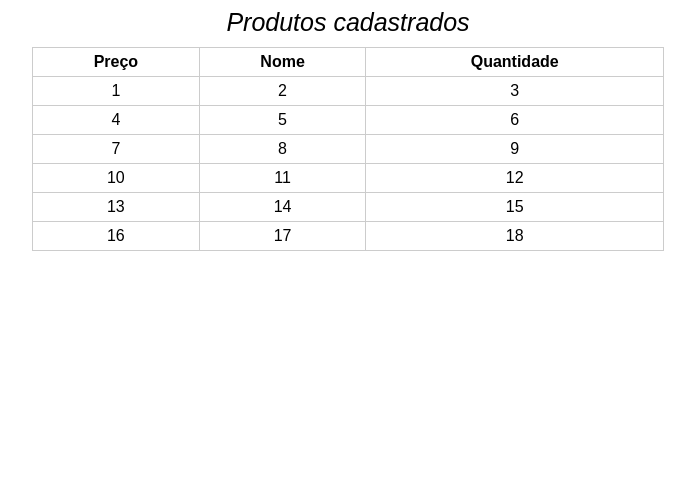
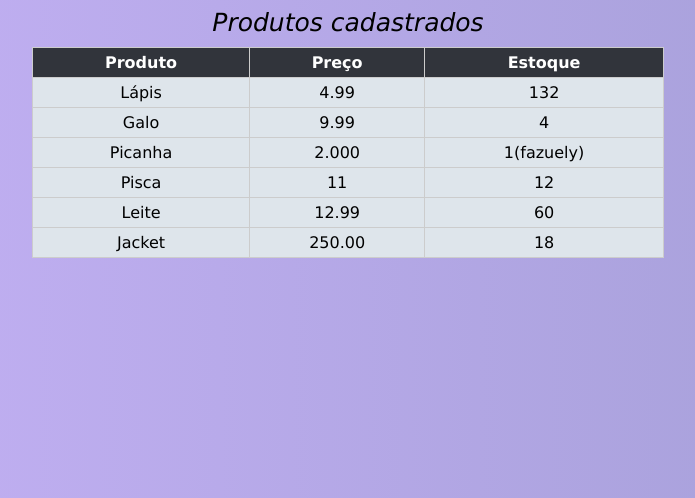
Before and after one commit to rz0777/App-Xastre, a PHP site: page / in a window 1280 px wide. Shown: the top 498 px of the page, without its empty margins (292-987 px from the left). Run offline with PHP 8.4, Linux system fonts and the light colour scheme.

Commit message:
css estilo tetando

```diff
--- a/php/src/estilo.css
+++ b/php/src/estilo.css
@@ -1,21 +1,30 @@
 
         body{
-            font-family: sans-serif;
+            background-image: linear-gradient( to right, #C6B2F7,#A39ED6 );
+            color: black;
+            font-family:Verdana, Geneva, Tahoma, sans-serif;
             text-align: center;
 
 
         }
         table td,table th{
+
             border:1px solid #ccc;
             padding:5px;
 
 
         }
+        table th{
+            background-color: #31343b;
+            color:rgb(255, 255, 255);
+        }
         table {
+            background-color: #dee5eb;
             border-collapse: collapse;
             width: 50%;
             text-align: center;
-            margin:0 auto
+            margin:0 auto;
+            border-radius:10px, 20px, 40px, 50px;
 
 
         }
--- a/php/src/index.php
+++ b/php/src/index.php
@@ -14,45 +14,45 @@
             Produtos cadastrados
         </caption>
         <thead>
-            <tr>
+            <tr class="hover">
+                <th>Produto</th>
                 <th>Preço</th>
-                <th>Nome</th>
-                <th>Quantidade</th>
+                <th>Estoque</th>
 
             </tr>
         </thead>
         <tbody>
             <tr>
-                <td>1</td>
-                <td>2</td>
-                <td>3</td>
+                <td>Lápis</td>
+                <td>4.99</td>
+                <td>132</td>
 
             </tr>
             <tr>
+                <td>Galo</td>
+                <td>9.99</td>
                 <td>4</td>
-                <td>5</td>
-                <td>6</td>
 
             </tr>
             <tr>
-                <td>7</td>
-                <td>8</td>
-                <td>9</td>
+                <td>Picanha</td>
+                <td>2.000</td>
+                <td>1(fazuely)</td>
                 <tr>
-                    <td>10</td>
+                    <td>Pisca</td>
                     <td>11</td>
                     <td>12</td>
 
                 </tr>
                 <tr>
-                    <td>13</td>
-                    <td>14</td>
-                    <td>15</td>
+                    <td>Leite</td>
+                    <td>12.99</td>
+                    <td>60</td>
 
                 </tr>
                 <tr>
-                    <td>16</td>
-                    <td>17</td>
+                    <td>Jacket</td>
+                    <td>250.00</td>
                     <td>18</td>
 
             </tr>
```
